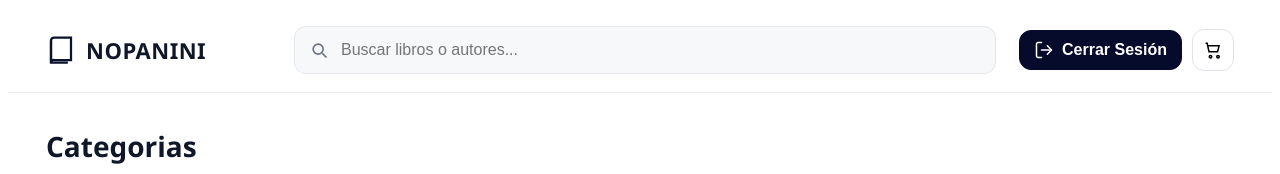
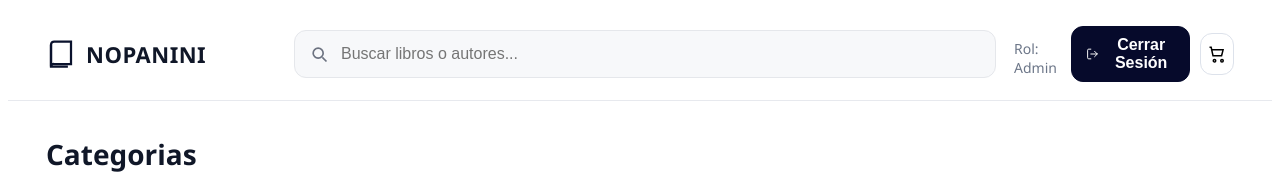
Before and after one commit to Heldeg/actividad2-nopanini, an Angular app in the folder frontend/: page /home in a window 1280 px wide. Shown: the top 174 px of the page. Built offline with nearby package versions, Linux system fonts and the light colour scheme; no server answers; sample sign-in values are in the browser's storage.

Commit message:
iu: show rol and improve error message

```diff
--- a/frontend/src/app/components/auth/login/login.html
+++ b/frontend/src/app/components/auth/login/login.html
@@ -1,9 +1,9 @@
 <div class="auth-page">
     <div class="auth-card">
         <h1 class="auth-title">Iniciar Sesión</h1>
-        @if (errorMessage) {
+        @if (errorMessage()) {
         <div class="error-message">
-            <p>{{errorMessage }}</p>
+            <p>{{errorMessage() }}</p>
         </div>
         }
         <form (ngSubmit)="onSubmit()" #registerForm="ngForm">
--- a/frontend/src/app/components/auth/login/login.ts
+++ b/frontend/src/app/components/auth/login/login.ts
@@ -1,4 +1,4 @@
-import { Component } from '@angular/core';
+import { Component, signal, WritableSignal } from '@angular/core';
 import { FormsModule } from '@angular/forms';
 import { AuthService } from '../../../services/auth/auth.service';
 import { Footer } from '../../footer/footer';
@@ -12,7 +12,8 @@ import { Router, RouterLink } from '@angular/router';
 })
 export class Login {
   public request: any;
-  public errorMessage: string;
+  public errorMessage: WritableSignal<string>;
+
   constructor(
     private authService: AuthService,
     private router: Router,
@@ -21,9 +22,7 @@ export class Login {
       email: '',
       password: '',
     }
-    this.errorMessage = '';
-
-
+    this.errorMessage = signal('');
   }
 
   onSubmit(): void {
@@ -32,7 +31,7 @@ export class Login {
         this.router.navigate(['/home']);
       },
       error: (error) => {
-        this.errorMessage = 'Credenciales inválidas. Por favor, inténtalo de nuevo.';
+        this.errorMessage.set('Credenciales inválidas. Por favor, inténtalo de nuevo.');
       }
     });
   }
--- a/frontend/src/app/components/auth/register/register.html
+++ b/frontend/src/app/components/auth/register/register.html
@@ -2,9 +2,9 @@
     <div class="auth-card">
         <h1 class="auth-title">Registrarse</h1>
 
-        @if (errorMessage) {
+        @if (errorMessage()) {
         <div class="error-message">
-            <p class="text-danger">{{ errorMessage }}</p>
+            <p class="text-danger">{{ errorMessage() }}</p>
         </div>
         }
 
--- a/frontend/src/app/components/auth/register/register.ts
+++ b/frontend/src/app/components/auth/register/register.ts
@@ -1,4 +1,4 @@
-import { Component } from '@angular/core';
+import { Component, signal, WritableSignal } from '@angular/core';
 import { Footer } from '../../footer/footer';
 import { AuthService } from '../../../services/auth/auth.service';
 import { Router, RouterLink } from '@angular/router';
@@ -13,7 +13,7 @@ import { FormsModule } from '@angular/forms';
 })
 export class Register {
   public request: any;
-  public errorMessage: string;
+  public errorMessage: WritableSignal<string>;
 
   constructor(
     private authService: AuthService,
@@ -27,14 +27,14 @@ export class Register {
       confirmPassword: '',
       gender: ''
     };
-    this.errorMessage = '';
+    this.errorMessage = signal('');
 
 
   }
 
 onSubmit(): void {
     if (this.request.password !== this.request.confirmPassword) {
-      this.errorMessage = 'Las contraseñas no coinciden.';
+      this.errorMessage.set('Las contraseñas no coinciden.');
       return;
     }
 
@@ -52,9 +52,9 @@ onSubmit(): void {
       },
       error: (error) => {
         if (error.error && error.error.message) {
-           this.errorMessage = error.error.message;
+           this.errorMessage.set(error.error.message);
         } else {
-           this.errorMessage = 'Hubo un problema al crear la cuenta. Intenta de nuevo.';
+           this.errorMessage.set('Hubo un problema al crear la cuenta. Intenta de nuevo.');
         }
       }
     });
--- a/frontend/src/app/components/header/header.css
+++ b/frontend/src/app/components/header/header.css
@@ -219,6 +219,11 @@
     font-weight: 500;
     color: #141a29;
 }
+.role-info {
+    margin-top: 8px;
+    font-size: 14px;
+    color: #6c7688;
+}
 
 @media (max-width: 1200px) {
     .topbar {
--- a/frontend/src/app/components/header/header.html
+++ b/frontend/src/app/components/header/header.html
@@ -25,6 +25,8 @@
             Login
         </button>
         } @else {
+        <!-- add role info -->
+        <span class="role-info">Rol: {{ getRole() | titlecase }}</span>
         <button type="button" class="logout-btn" (click)="onLogout()" aria-label="Cerrar Sesión">
             <svg viewBox="0 0 24 24" aria-hidden="true" fill="none" stroke="currentColor" stroke-width="2"
                 stroke-linecap="round" stroke-linejoin="round">
--- a/frontend/src/app/components/header/header.ts
+++ b/frontend/src/app/components/header/header.ts
@@ -2,11 +2,12 @@ import { Component, inject, signal, WritableSignal } from '@angular/core';
 import { Categories } from '../categories/categories';
 import { AuthService } from '../../services/auth/auth.service';
 import { Router } from '@angular/router';
+import { TitleCasePipe } from '@angular/common';
 
 @Component({
   selector: 'app-header',
   standalone: true,
-  imports: [Categories],
+  imports: [Categories, TitleCasePipe],
   templateUrl: './header.html',
   styleUrl: './header.css',
 })
@@ -37,6 +38,9 @@ export class Header {
     this.router.navigate(['/login']);
   }
 
+  getRole(): string {
+    return (this.authService as any).getRole ? (this.authService as any).getRole() : 'Usuario';
+  }
 
   onLogout() {
     this.authService.logout().subscribe({
```
